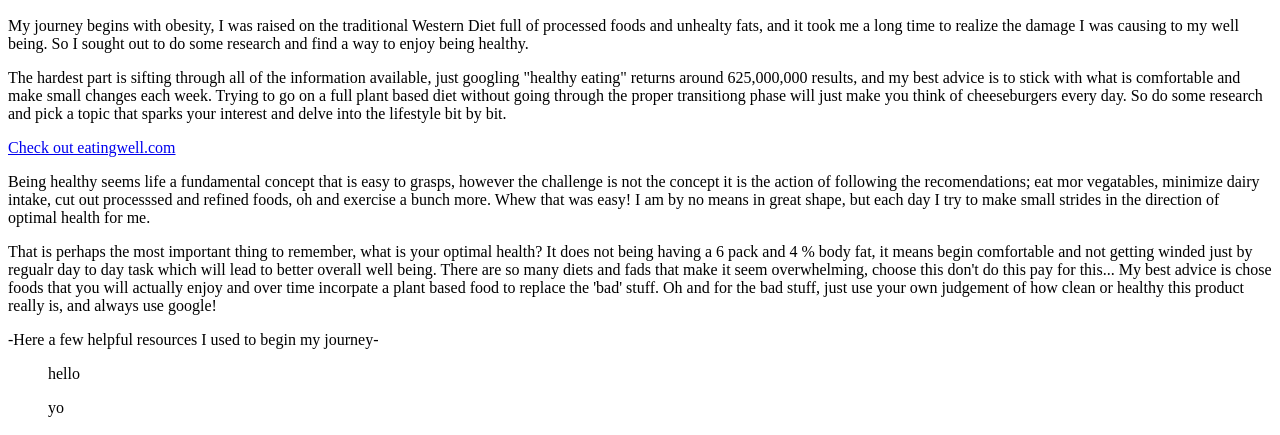
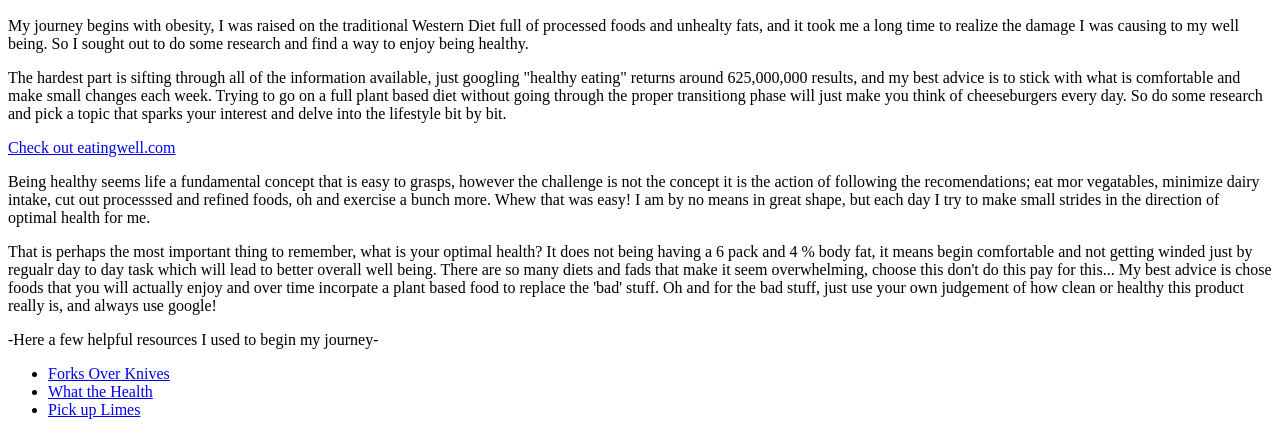
Before and after one commit to Slong1988/html-me-something, a plain HTML site: page index.html in a window 1280 px wide. Shown: the part 630-1065 px from the top of the page. Drawn offline with Linux system fonts and the light colour scheme.

Commit message:
finished html

```diff
--- a/index.html
+++ b/index.html
@@ -43,8 +43,11 @@
       </div>
       <article>
           -Here a few helpful resources I used to begin my journey-
-          <ul>hello</ul>
-          <ul>yo</ul>
+          <ul>
+              <li><a href="https://www.forksoverknives.com/plant-based-primer-beginners-guide-starting-plant-based-diet/">Forks Over Knives</a></li>
+              <li><a href="http://www.whatthehealthfilm.com/">What the Health</a></li>
+              <li><a href="https://www.pickuplimes.com">Pick up Limes</a></li>
+          </ul>
       </article>
   </body>
   <footer>
```
